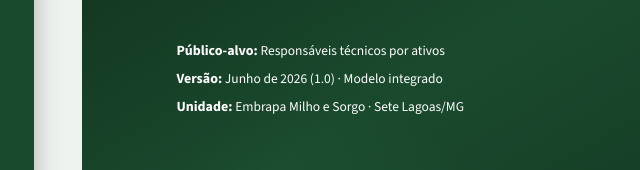
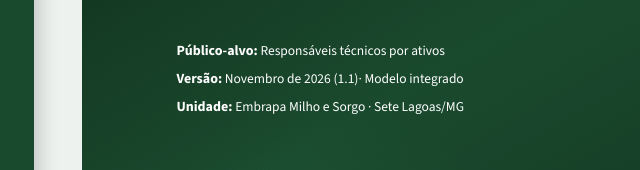
Before and after one commit to juliaresende-bit/manual-pesquisador, a plain HTML site: page index.html in a window 1280 px wide. Shown: the part 399-569 px from the top of the page, 206-846 px from the left. Drawn offline with nearby package versions, Linux system fonts and the light colour scheme.

Commit message:
Update index.html

```diff
--- a/index.html
+++ b/index.html
@@ -703,7 +703,7 @@ a:hover { color: var(--green-dark); }
     <div class="cover-sub">Guia prático para preenchimento da nova planilha de qualificação de ativos e comprovação de entrega de resultado</div>
     <div class="cover-meta">
       <strong style="color: white; font-size: 14px; font-weight: bold;">Público-alvo:</strong> Responsáveis técnicos por ativos<br>
-      <strong style="color: white; font-size: 14px; font-weight: bold;">Versão:</strong> Junho de 2026 (1.0) · Modelo integrado<br>
+      <strong style="color: white; font-size: 14px; font-weight: bold;">Versão:</strong> Novembro de 2026 (1.1)· Modelo integrado<br>
       <strong style="color: white; font-size: 14px; font-weight: bold;">Unidade:</strong> Embrapa Milho e Sorgo · Sete Lagoas/MG
     </div>
     <button class="cover-btn" onclick="goTo(1)">Começar a leitura →</button>
```
